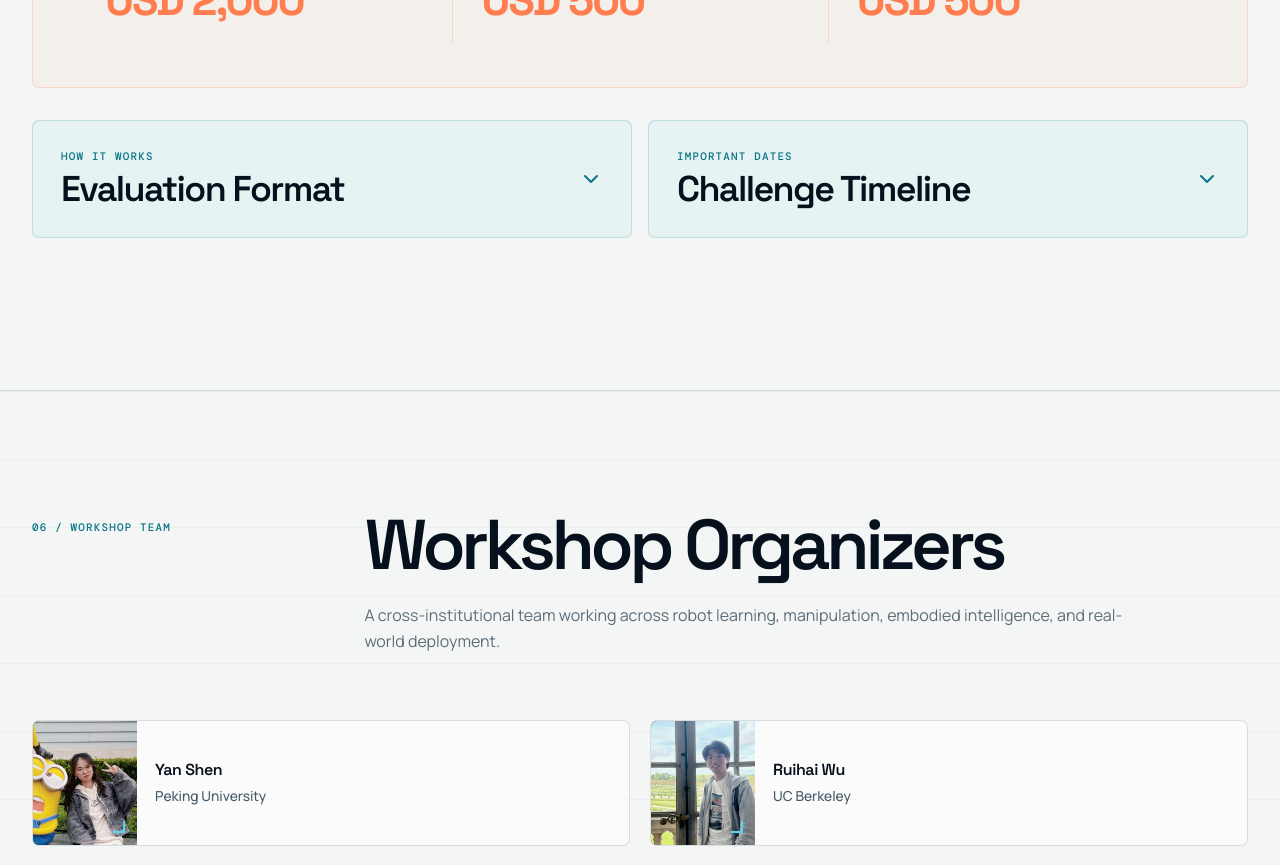
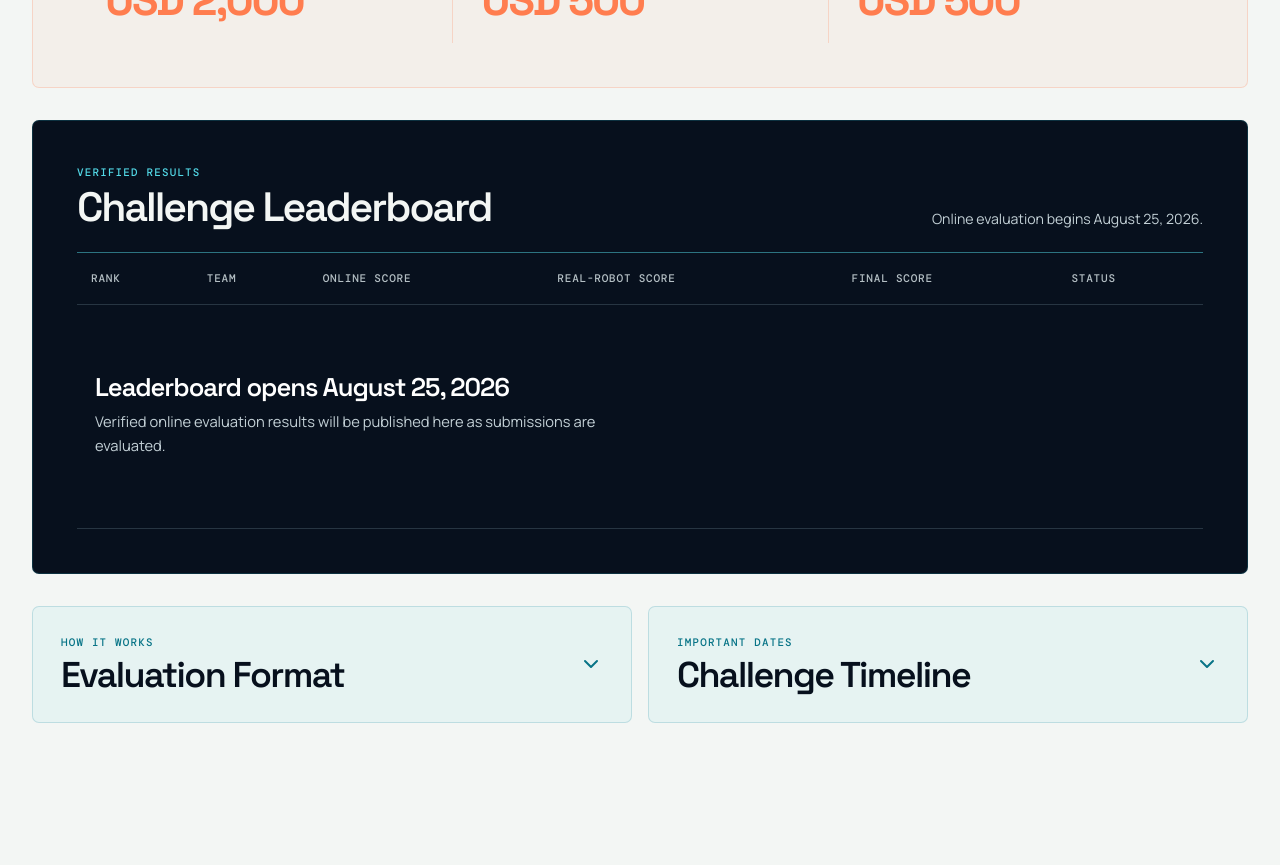
Before and after one commit to bimanual-robot-learning/bimanual-robot-learning.github.io, a React (Vite) app: page / in a window 1280 px wide. Shown: the part 8200-9065 px from the top of the page. Built offline with nearby package versions, Linux system fonts and the light colour scheme.

Commit message:
feat: add leaderboard to workshop homepage

```diff
--- a/src/App.css
+++ b/src/App.css
@@ -1442,6 +1442,42 @@
   grid-row: 1 / span 2;
 }
 
+.challenge-home-leaderboard {
+  padding: clamp(28px, 4vw, 44px);
+  margin-bottom: 32px;
+  overflow: hidden;
+  color: var(--paper);
+  background: var(--ink-950);
+  border: 1px solid rgba(27, 132, 153, 0.28);
+  border-radius: 7px;
+}
+
+.challenge-home-leaderboard__header {
+  display: flex;
+  margin-bottom: 24px;
+  align-items: end;
+  justify-content: space-between;
+  gap: 24px;
+}
+
+.challenge-home-leaderboard__header .eyebrow {
+  margin: 0 0 8px;
+  color: var(--cyan);
+}
+
+.challenge-home-leaderboard__header h3 {
+  margin: 0;
+  color: var(--paper);
+  font: 600 clamp(1.8rem, 3.2vw, 2.7rem)/1 var(--font-display);
+  letter-spacing: -0.05em;
+}
+
+.challenge-home-leaderboard__header > p {
+  margin: 0;
+  color: var(--slate-light-readable);
+  font-size: 0.88rem;
+}
+
 .challenge-logistics {
   display: grid;
   margin-bottom: 32px;
@@ -2343,10 +2379,20 @@
     gap: 6px;
   }
 
-  .challenge-participation__header,
-  .challenge-logistics {
-    grid-template-columns: 1fr;
-  }
+   .challenge-participation__header,
+   .challenge-logistics {
+     grid-template-columns: 1fr;
+   }
+
+   .challenge-home-leaderboard {
+     padding: 28px 18px;
+   }
+
+   .challenge-home-leaderboard__header {
+     align-items: start;
+     flex-direction: column;
+     gap: 12px;
+   }
 
   .challenge-participation__header {
     align-items: start;
--- a/src/components/ChallengeSection.tsx
+++ b/src/components/ChallengeSection.tsx
@@ -1,4 +1,6 @@
 import { ArrowUpRight } from 'lucide-react'
+import ChallengeLeaderboard from '../challenge/ChallengeLeaderboard'
+import { challengeHub } from '../data/challengeHub'
 import { challenge, sponsor } from '../data/workshop'
 import ChallengeDisclosure from './ChallengeDisclosure'
 import ChallengeStageDescription from './ChallengeStageDescription'
@@ -126,6 +128,28 @@ function ChallengeSection() {
           </div>
         </section>
 
+        <section
+          aria-labelledby="challenge-home-leaderboard-title"
+          className="challenge-home-leaderboard"
+          data-testid="challenge-home-leaderboard"
+        >
+          <header className="challenge-home-leaderboard__header">
+            <div>
+              <p className="eyebrow">Verified results</p>
+              <h3 id="challenge-home-leaderboard-title">
+                Challenge Leaderboard
+              </h3>
+            </div>
+            <p className="challenge-leaderboard__opening-date">
+              Online evaluation begins {challengeHub.leaderboard.openingDate}.
+            </p>
+          </header>
+          <ChallengeLeaderboard
+            entries={challengeHub.leaderboard.entries}
+            openingDate={challengeHub.leaderboard.openingDate}
+          />
+        </section>
+
         <div className="challenge-logistics" data-testid="challenge-logistics">
           <ChallengeDisclosure
             className="challenge-evaluation"
```
Also changed, not shown: 1 other file (tests, documents, lock files or other folders).
